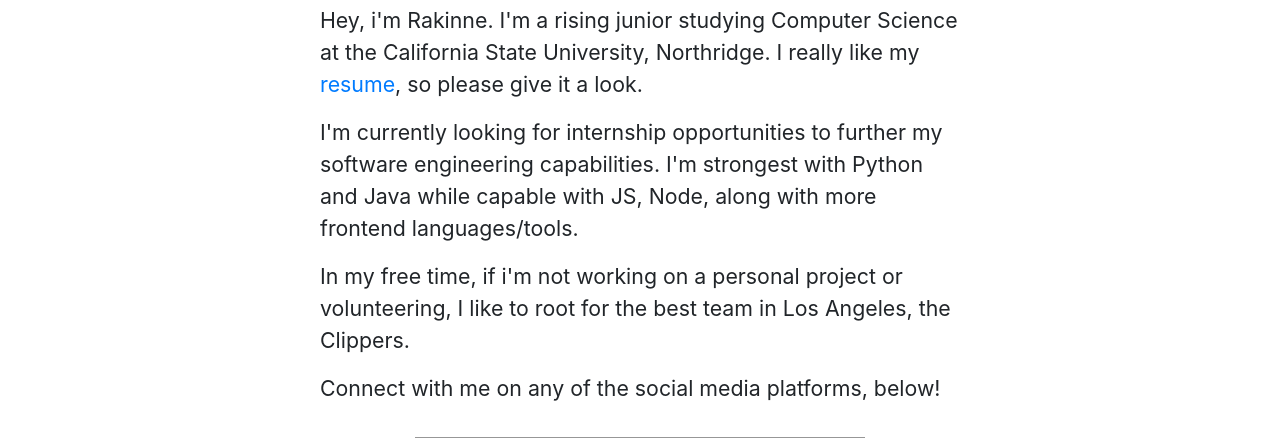
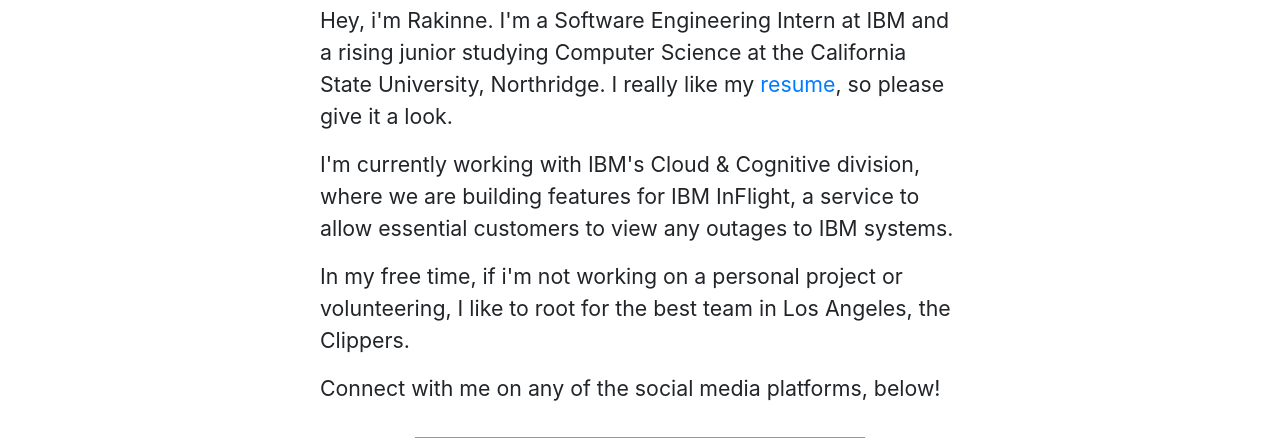
Before and after one commit to rakinne/webpage, a plain HTML site: page index.html in a window 1280 px wide. Shown: the part 207-652 px from the top of the page. Drawn offline with nearby package versions, Linux system fonts and the light colour scheme.

Commit message:
Update index.html

```diff
--- a/index.html
+++ b/index.html
@@ -16,10 +16,10 @@
 		<h1>rakinne foote</h1>
 		<div id="about">
 			<p>
-				Hey, i'm Rakinne. I'm a rising junior studying Computer Science at the California State University, Northridge. I really like my <a href="https://rakinne.github.io/resume/">resume</a>, so please give it a look.
+				Hey, i'm Rakinne. I'm a Software Engineering Intern at IBM and a rising junior studying Computer Science at the California State University, Northridge. I really like my <a href="https://github.com/rakinne/resume/raw/master/RakinneResume%20(4).pdf">resume</a>, so please give it a look.
 			</p>
 			<p>
-				I'm currently looking for internship opportunities to further my software engineering capabilities. I'm strongest with Python and Java while capable with JS, Node, along with more frontend languages/tools.
+				I'm currently working with IBM's Cloud & Cognitive division, where we are building features for IBM InFlight, a service to allow essential customers to view any outages to IBM systems.
 			</p>
 			<p>
 				In my free time, if i'm not working on a personal project or volunteering, I like to root for the best team in Los Angeles, the Clippers.
```
